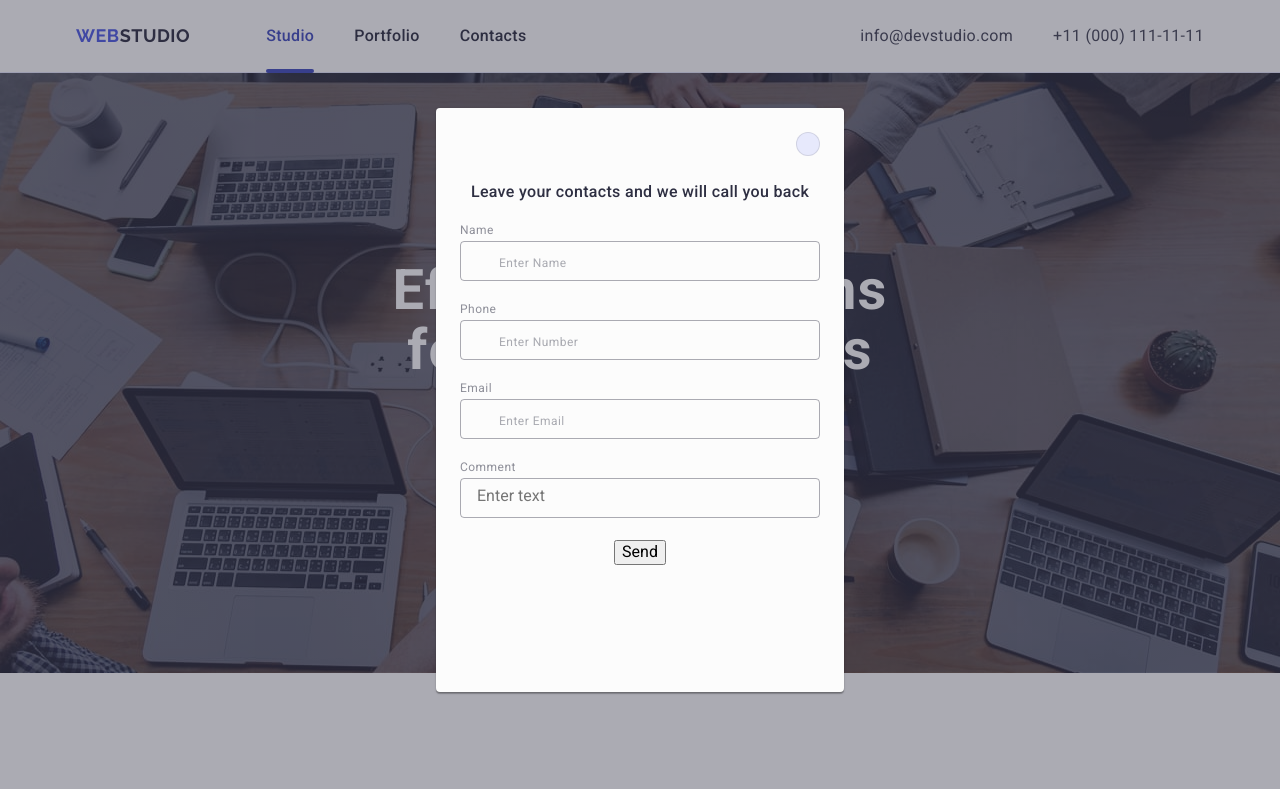
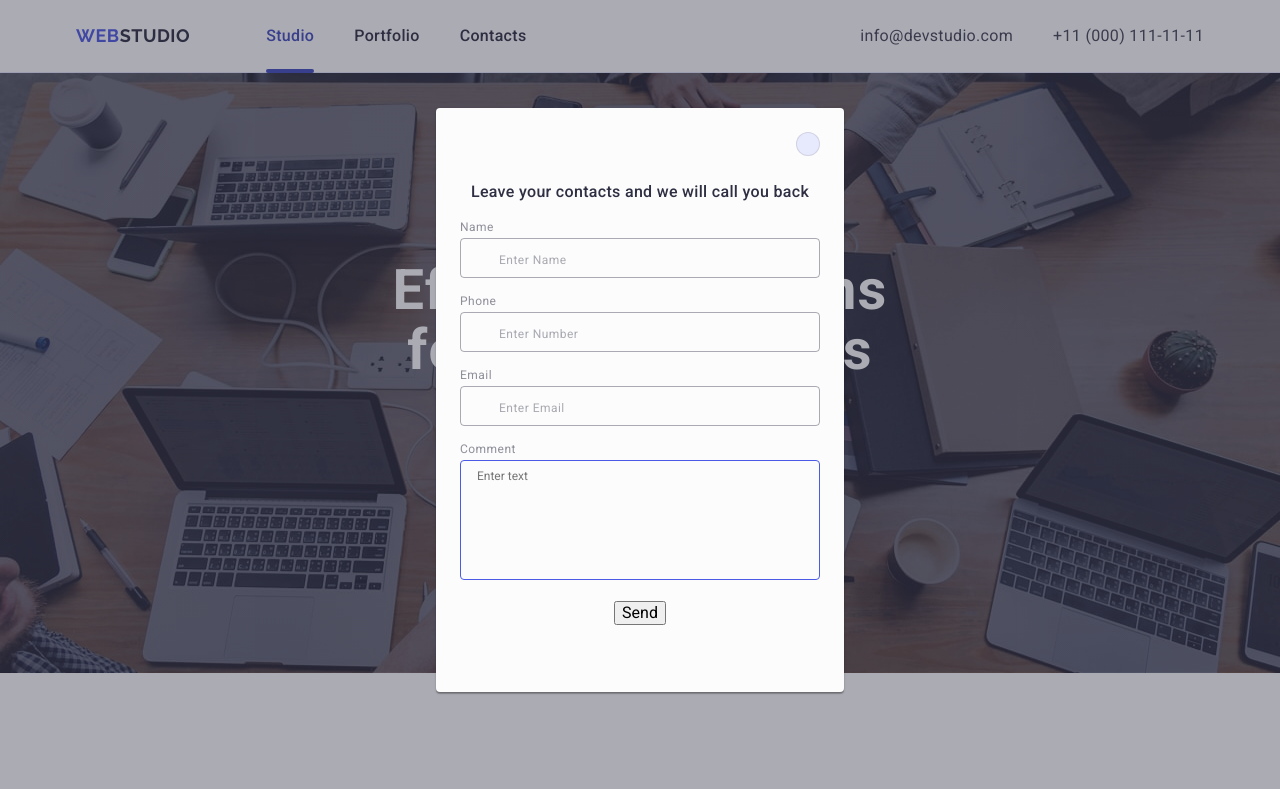
Before and after one commit to alina-demkova/goit-markup-hw-05, a plain HTML site: page index.html in a window 1280 px wide. Shown: the top 789 px of the page. Drawn offline with nearby package versions, Linux system fonts and the light colour scheme.

Commit message:
add new styles

```diff
--- a/css/styles.css
+++ b/css/styles.css
@@ -544,14 +544,16 @@ img {
   border: none;
 }
 
+.modal-close-btn:hover .modal-close-icon,
+.modal-close-btn:focus .modal-close-icon {
+  fill: #ffffff
+}
+
 .modal-close-icon {
   transition: fill 250ms cubic-bezier(0.4, 0, 0.2, 1);
 }
 
-.modal-close-icon:hover,
-.modal-close-icon:focus {
-  fill: #ffffff;
-}
+
 .backdrop:not(.is-open) .modal {
   transform: translate(-50% -100%);
 }
@@ -566,7 +568,7 @@ img {
 }
 
 .modal-field {
-  margin-bottom: 18px;
+  margin-bottom: 16px;
 }
 .modal-input {
   border: 1px solid rgba(46, 47, 66, 0.4);
@@ -576,6 +578,8 @@ img {
   background-color: transparent;
   padding-left: 38px;
   outline: transparent;
+  transition: border-color 250ms cubic-bezier(0.4, 0, 0.2, 1);
+
 }
 
 .modal-input:focus {
@@ -588,17 +592,17 @@ img {
 .modal-input::placeholder {
   font-weight: 400;
   font-size: 12px;
-  line-height: 1.16667;
+  line-height: 1.17;
   letter-spacing: 0.04em;
   color: rgba(46, 47, 66, 0.4);
 }
 .modal-label {
   font-weight: 400;
   font-size: 12px;
-  line-height: 1.16667;
+  line-height: 1.17;
   letter-spacing: 0.04em;
   color: #8e8f99;
-  display: inline-block;
+  display: block;
   margin-bottom: 4px;
 }
 
@@ -611,7 +615,12 @@ img {
   left: 16px;
   top: 50%;
   transform: translateY(-50%);
+  transition: fill 250ms cubic-bezier(0.4, 0, 0.2, 1);
 }
+
+
+
+
 
 .modal-btn {
   display: block;
@@ -622,9 +631,15 @@ img {
   border: 1px solid rgba(46, 47, 66, 0.4);
   border-radius: 4px;
   width: 100%;
-  height: 40px;
+  height: 120px;
+  font-size: 12px;
+  line-height: 1.17;
+  color: rgba(46, 47, 66, 0.4);
   background-color: transparent;
   padding: 8px 16px;
   outline: transparent;
   resize: none;
+  transition: border-color 250ms cubic-bezier(0.4, 0, 0.2, 1);
+  border-color: #4D5AE5;
+
 }
--- a/index.html
+++ b/index.html
@@ -502,7 +502,7 @@ class="modal-input"
 name="user-name"
 placeholder="Enter Name"required
 id="user-name"/>
-<svg class="modal-icon" width="18" height="18">
+<svg class="modal-icon" width="18" height="24">
   <use href="./images/icons.svg#icon-person">
   </use>
 </svg>
@@ -549,12 +549,12 @@ id="user-name"/>
 
 <div class="modal-field">
   <label
-  for="user-text"
+  for="user-comment"
   class="modal-label">Comment
 </label>
 <textarea
 name="user-text"
-id="user-text"
+id="Text input"
 class="modal-textarea"
 placeholder="Enter text"></textarea>
               </div>
```
